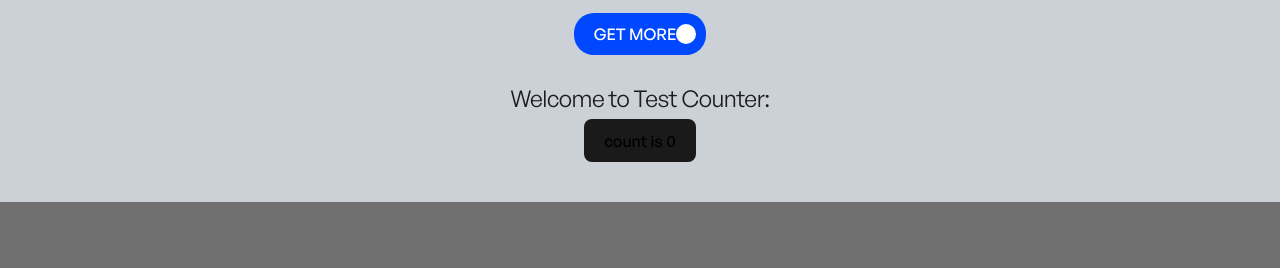
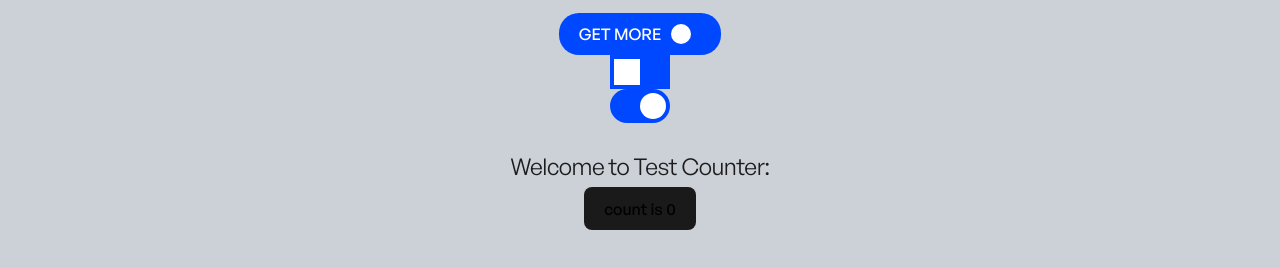
Before and after one commit to sergeymoryakov/kza-website, a website built with Vite: page index.html in a window 1280 px wide. Shown: the part 2993-3261 px from the top of the page. Before the commit the page ends 3195 px from the top, so only its background shows below. Built offline with nearby package versions, Linux system fonts and the light colour scheme.

Commit message:
styling custom toggle

```diff
--- a/index.html
+++ b/index.html
@@ -154,6 +154,16 @@
             <span class="toggle-switch"></span>
         </button>
 
+        <label class="switch">
+            <input type="checkbox" />
+            <span class="slider"></span>
+        </label>
+
+        <label class="switch">
+            <input type="checkbox" checked />
+            <span class="slider round"></span>
+        </label>
+
         <div id="app"></div>
 
         <script type="module" src="/src/index.js"></script>
--- a/src/styles/buttons.css
+++ b/src/styles/buttons.css
@@ -18,23 +18,21 @@ button:focus-visible {
     outline: 4px auto -webkit-focus-ring-color;
 }
 
-/* TEST: toggle button */
+/* TEST: Toggle Button */
 .toggle-button {
-    background-color: var(
-        --clr-royal-blue
-    ); /* Replace with the actual 'off' color */
+    background-color: var(--clr-royal-blue);
     border: none;
-    border-radius: 20px; /* Adjust to match your design */
+    border-radius: 20px;
     color: white;
-    padding: 10px 20px; /* Adjust to match your design */
-    font-size: 1rem; /* Adjust to match your design */
+    padding: 10px 20px;
+    font-size: 1rem;
     cursor: pointer;
     position: relative;
     outline: none;
 }
 
 .toggle-button .button-text {
-    margin-right: 10px; /* Space for the toggle */
+    margin-right: 40px; /* Space for the toggle */
 }
 
 .toggle-button .toggle-switch {
@@ -43,16 +41,14 @@ button:focus-visible {
     background-color: white; /* 'off' toggle color */
     border-radius: 50%;
     position: absolute;
-    right: 10px; /* Adjust to match your design */
+    right: 30px; /* Adjust to match your design */
     top: 50%;
     transform: translateY(-50%);
     transition: background-color 0.3s, transform 0.3s;
 }
 
 .toggle-button.on {
-    background-color: var(
-        --clr-fire-red
-    ); /* Replace with the actual 'on' color */
+    background-color: var(--clr-fire-red);
 }
 
 .toggle-button.on .toggle-switch {
@@ -62,3 +58,64 @@ button:focus-visible {
         -50%
     ); /* Adjust the X translation to move the toggle */
 }
+
+/* TEST: Custom Toggle Switch */
+.switch {
+    position: relative;
+    display: inline-block;
+    width: 60px;
+    height: 34px;
+}
+
+.switch input {
+    opacity: 0;
+    width: 0;
+    height: 0;
+}
+
+.slider {
+    position: absolute;
+    cursor: pointer;
+    top: 0;
+    left: 0;
+    right: 0;
+    bottom: 0;
+    background-color: var(--clr-royal-blue);
+    -webkit-transition: 0.4s;
+    transition: 0.4s;
+}
+
+.slider:before {
+    position: absolute;
+    content: "";
+    height: 26px;
+    width: 26px;
+    left: 4px;
+    bottom: 4px;
+    background-color: white;
+    -webkit-transition: 0.4s;
+    transition: 0.4s;
+}
+
+input:checked + .slider {
+    background-color: var(--clr-royal-blue);
+}
+
+input:focus + .slider {
+    box-shadow: 0 0 1px var(--clr-royal-blue);
+}
+
+input:checked + .slider:before {
+    -webkit-transform: translateX(26px);
+    -ms-transform: translateX(26px);
+    transform: translateX(26px);
+}
+
+/* Rounded sliders */
+.slider.round {
+    border-radius: 34px;
+}
+
+.slider.round:before {
+    border-radius: 50%;
+}
```
